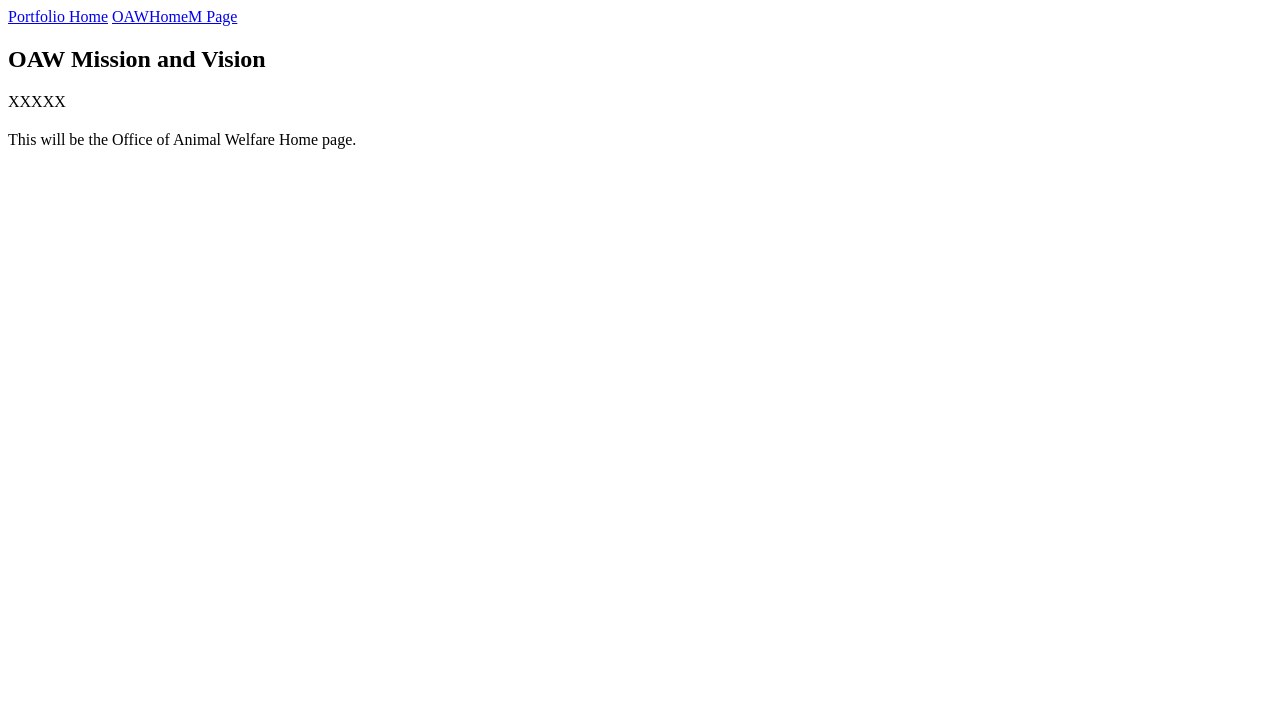
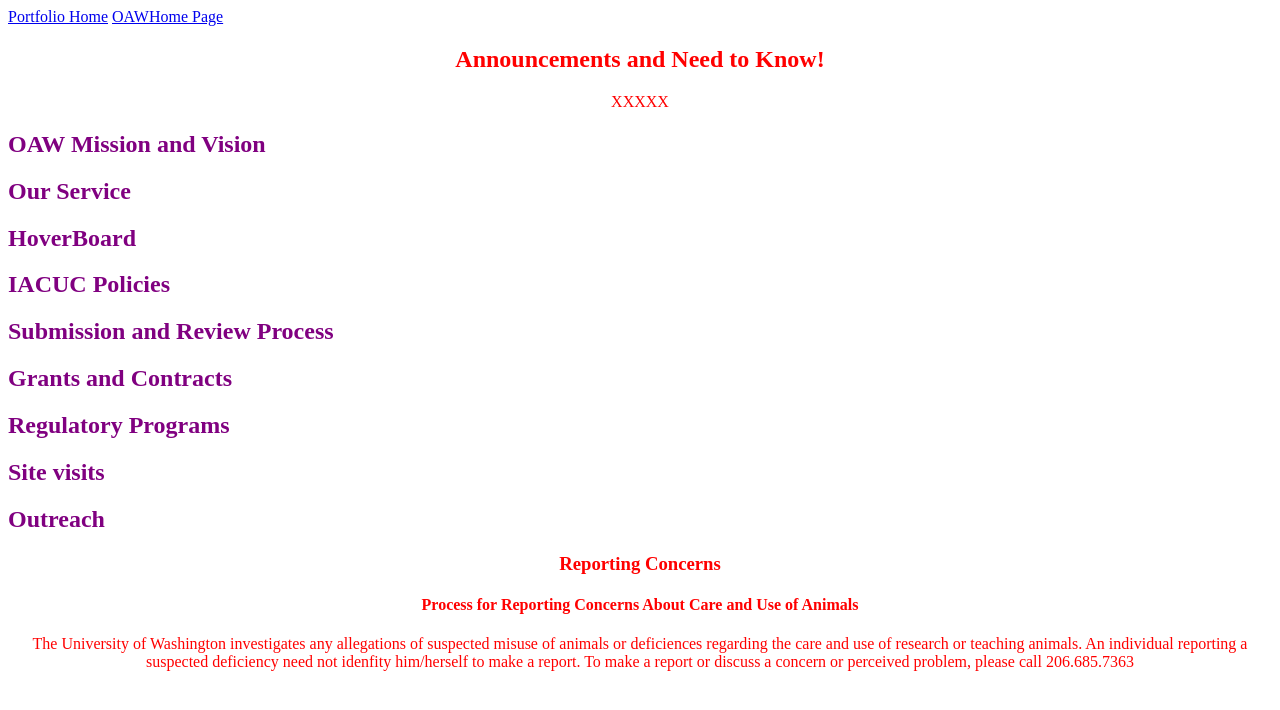
Before and after one commit to satsobek/portfolio, a plain HTML site: page oaw.html in a window 1280 px wide. Drawn offline with Linux system fonts and the light colour scheme.

Commit message:
added some css to oaw.html

```diff
--- a/oaw.html
+++ b/oaw.html
@@ -3,52 +3,69 @@
   <head>
     <meta charset="utf-8">
     <title>OAW: Home Page</title>
+    <style>
+    h2 {
+      color: purple;
+      text-align: left;
+    }
+    aside {
+      color: Red;
+      text-align: center;
+    }
+    </style>
   </head>
   <body>
     <nav>
       <a href="index.html">Portfolio Home</a>
-      <a href="oaw.html">OAWHomeM Page</a>
+      <a href="oaw.html">OAWHome Page</a>
     </nav>
     <main>
       <aside>
-        <h1>OAW Mission and Vision</h1>
+        <h1>Announcements and Need to Know!</h1>
         <p>XXXXX</p>
       </aside>
       <article>
-        <h2></h2>
+        <h2>OAW Mission and Vision</h2>
         <p></p>
 
-        <h2></h2>
+        <h2>Our Service</h2>
         <p></p>
 
-        <h2></h2>
+        <h2>HoverBoard</h2>
         <p></p>
 
-        <h2></h2>
+        <h2>IACUC Policies</h2>
         <p></p>
 
-        <h2></h2>
+        <h2>Submission and Review Process</h2>
         <p></p>
 
-        <h2></h2>
+        <h2>Grants and Contracts</h2>
         <p></p>
 
-        <h2></h2>
+        <h2>Regulatory Programs</h2>
         <p></p>
 
-        <h2></h2>
+        <h2>Site visits</h2>
         <p></p>
 
-        <h2></h2>
+        <h2>Outreach</h2>
         <p></p>
 
       </article>
+      <aside>
+        <h3>Reporting Concerns</h3>
+        <h4>Process for Reporting Concerns About Care and Use of Animals</h4>
+          <p>The University of Washington investigates any allegations of
+            suspected misuse of animals or deficiences regarding the care and
+            use of research or teaching animals. An individual reporting a
+            suspected deficiency need not idenfity him/herself to make a report.
+            To make a report or discuss a concern or perceived problem, please
+            call 206.685.7363</p>
+      </aside>
     </main>
     <footer>
 
     </footer>
-    <p>This will be the Office of Animal Welfare Home page. </p>
-
-
   </body>
 </html>
```
